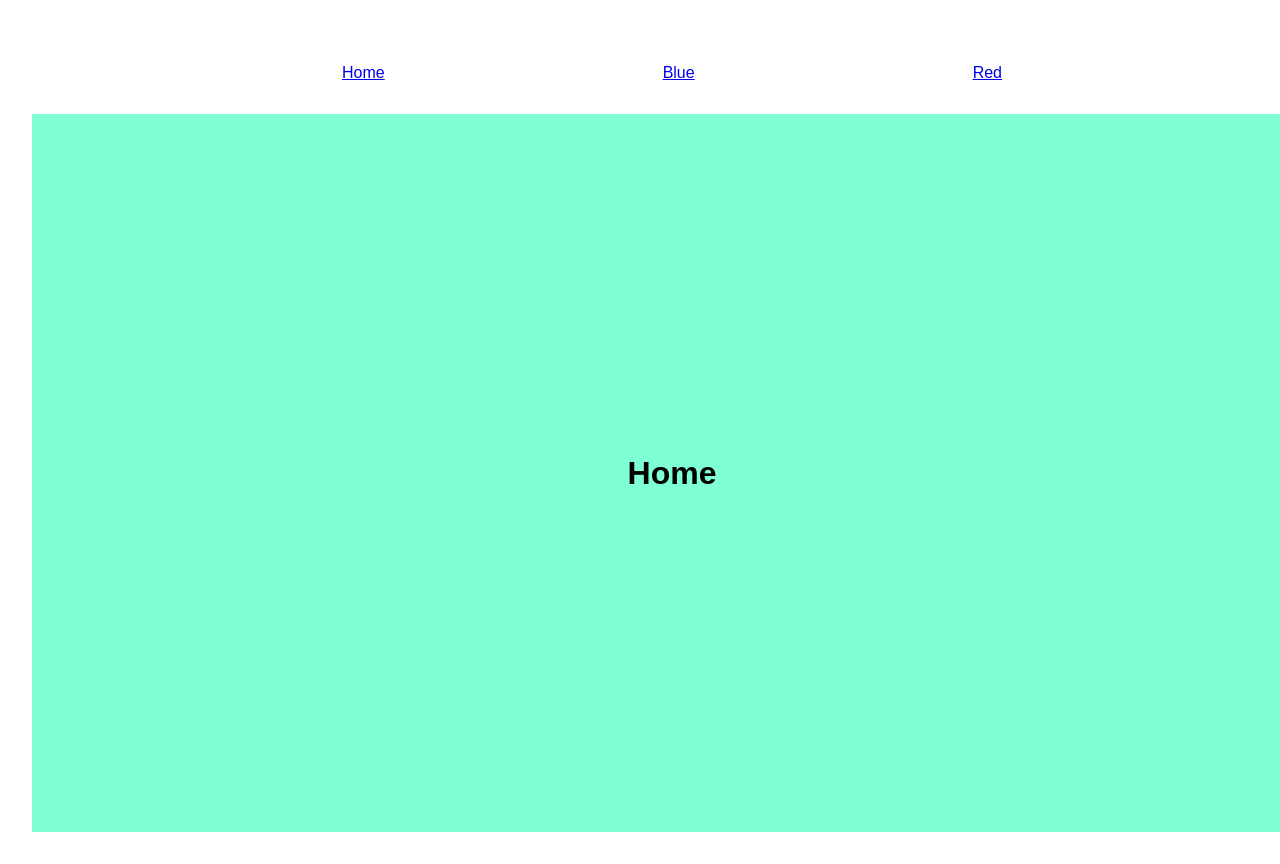
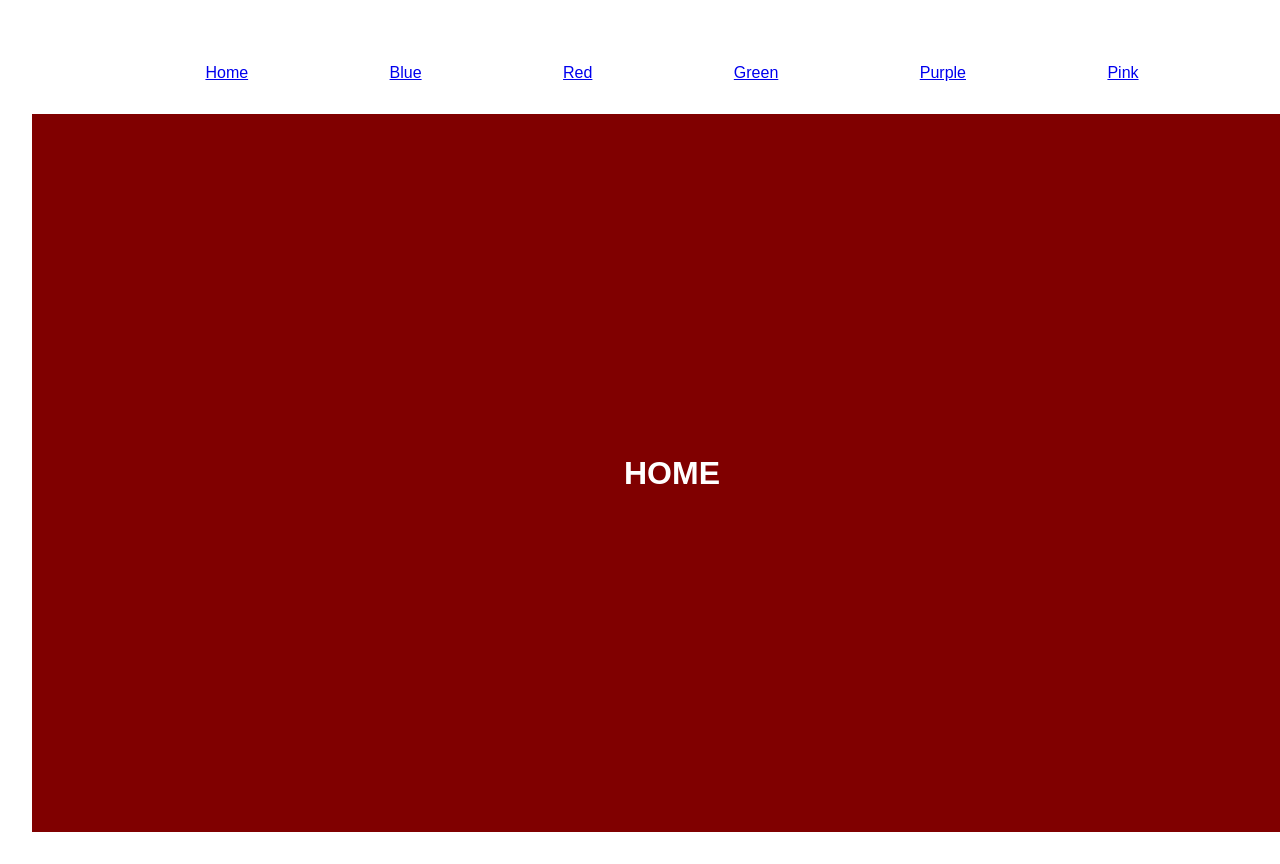
Before and after one commit to meganm672/Block28-React-Router, a React (Vite) app: page / in a window 1280 px wide. Shown: the top 864 px of the page. Built offline with nearby package versions, Linux system fonts and the light colour scheme.

Commit message:
added more routes and styled them

```diff
--- /dev/null
+++ b/src/components/Green.jsx
@@ -0,0 +1,11 @@
+import React from "react";
+
+const Green = () => {
+    return(
+        <div className="green">
+            <h1>GREEN</h1>
+        </div>
+    )
+}
+
+export default Green;
--- a/src/components/Home.jsx
+++ b/src/components/Home.jsx
@@ -3,7 +3,7 @@ import React from "react";
 export default function Home(){
     return(
         <div className="home">
-            <h1>Home</h1>
+            <h1>HOME</h1>
         </div>
     )
 }
--- a/src/components/MainSection.jsx
+++ b/src/components/MainSection.jsx
@@ -7,6 +7,9 @@ import { Routes, Route} from "react-router-dom";
 import Home from './Home';
 import Blue from './Blue';
 import Red from './Red';
+import Pink from "./Pink";
+import Purple from "./Purple";
+import Green from "./Green";
 
 export default function MainSection(){
     return(
@@ -15,6 +18,9 @@ export default function MainSection(){
               <Route path="/" element={<Home />} />
               <Route path="/blue" element={<Blue />}/>
               <Route path="/red" element={< Red/>} />
+              <Route path="/purple" element={<Purple />} />
+              <Route path="/green" element={<Green />} />
+              <Route path="/pink" element={<Pink />} />
             </Routes>
         </div>
     )
--- a/src/components/Navbar.jsx
+++ b/src/components/Navbar.jsx
@@ -9,6 +9,9 @@ const Navbar = () => {
             <Link to="/">Home</Link>
             <Link to="/blue">Blue</Link>
             <Link to="/red">Red</Link>
+            <Link to="/green">Green</Link>
+            <Link to="/purple">Purple</Link>
+            <Link to="/pink">Pink</Link>
         </div>
     )
 }
--- /dev/null
+++ b/src/components/Pink.jsx
@@ -0,0 +1,11 @@
+import React from "react";
+
+const Pink= () => {
+    return(
+        <div className="pink">
+            <h1>PINK</h1>
+        </div>
+    )
+}
+
+export default Pink;
--- /dev/null
+++ b/src/components/Purple.jsx
@@ -0,0 +1,11 @@
+import React from "react";
+
+const Purple = () => {
+    return(
+        <div className="purple">
+            <h1>PURPLE</h1>
+        </div>
+    )
+}
+
+export default Purple;
--- a/src/index.css
+++ b/src/index.css
@@ -36,7 +36,8 @@ body > div {
 }
 
 .home{
-  background-color: aquamarine;
+  background-color: #800000;
+  color: white;
 }
 
 .red {
@@ -48,3 +49,18 @@ body > div {
   background-color: #275db3;
   color: white;
 }
+
+.green {
+  background-color: #2E8B57;
+  color: white;
+}
+
+.purple {
+  background-color: #4B0082;
+  color: white;
+}
+
+.pink {
+  background-color: #FF69B4;
+  color: white;
+}
```
